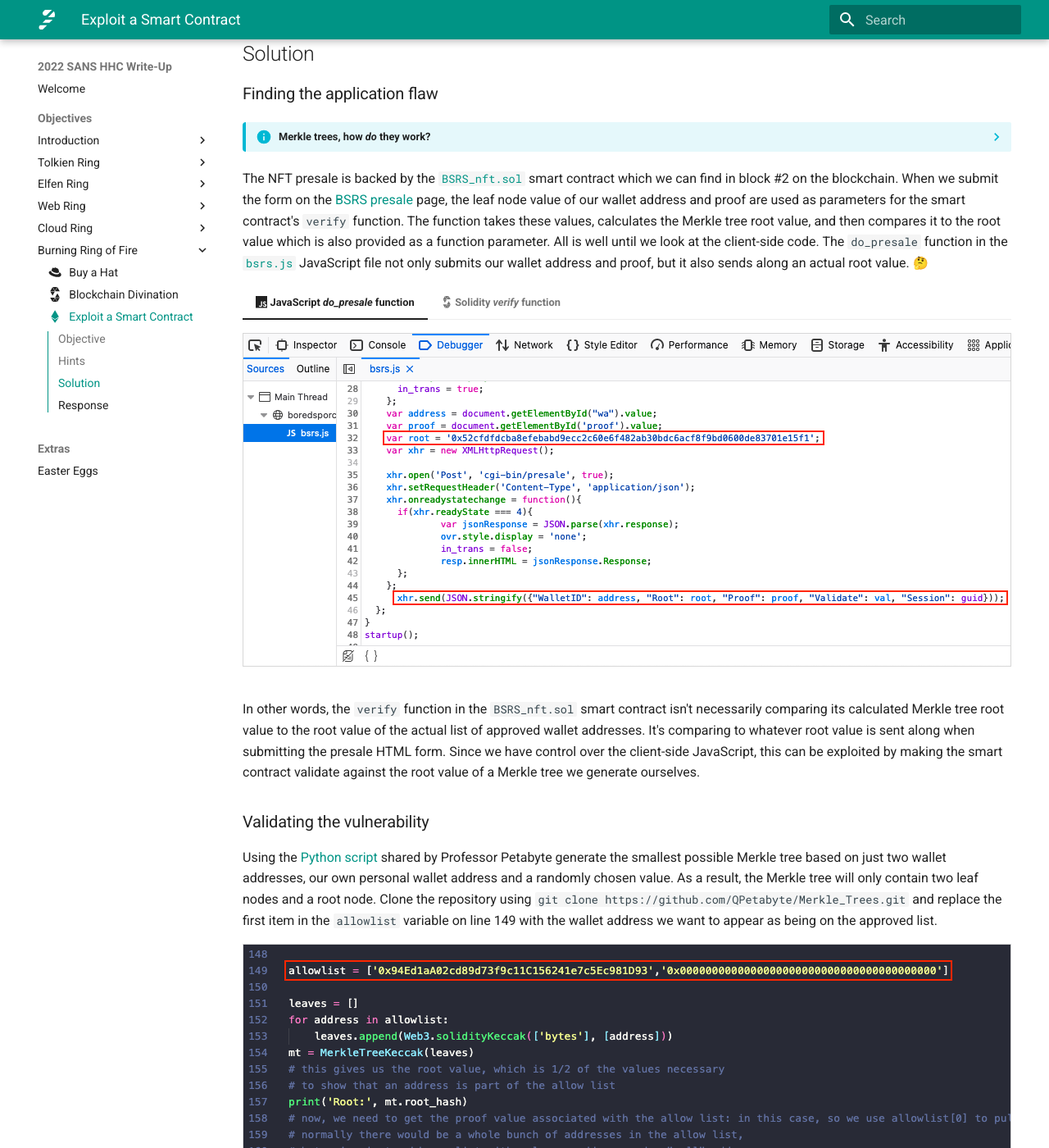
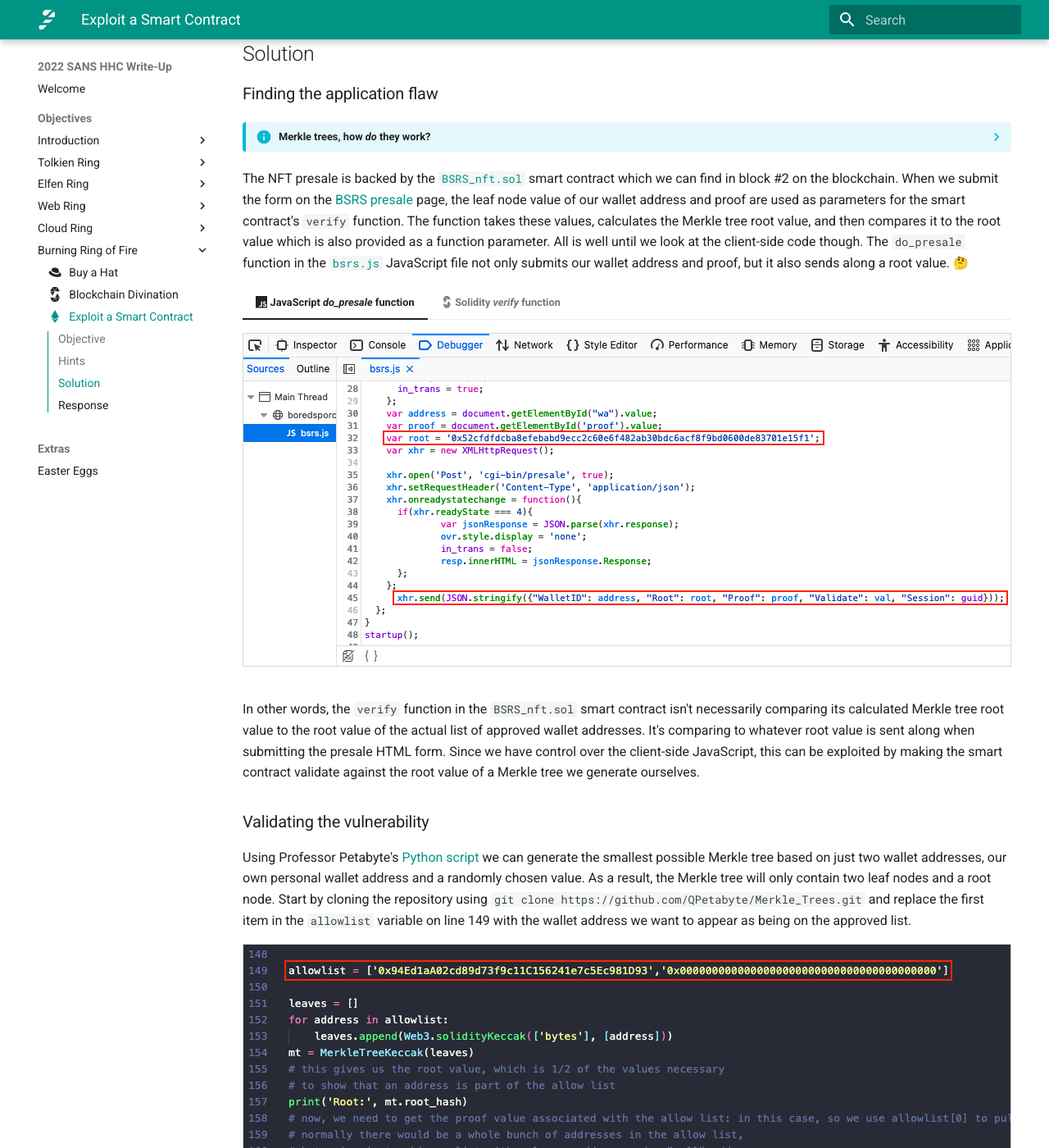
Before and after one commit to crahan/HolidayHackChallenge2022, an MkDocs documentation site: the page built from docs/objectives/o16.md, in a window 1280 px wide and 1400 px high, scrolled down 644 px. Shown: the whole window at 82% size. Built offline with MkDocs 1.6.1 and Material for MkDocs 9.7.7, drawn with Linux system fonts in a browser that asks for light colours; emoji names are drawn with the system emoji font; comment, search, counter and statistics services are not loaded; some of the changed text lies outside the part shown.

Commit message:
O16 reviewed

```diff
--- a/docs/objectives/o16.md
+++ b/docs/objectives/o16.md
@@ -44,7 +44,7 @@
 
     In short, storing information in the blockchain is expensive. To work around this, Merkle tree root and leaf node values are calculated from the list of approved wallet addresses and only the root value is stored in the blockchain. Users on the approved list are then provided with a series of leaf node values called a proof which can be used in combination with the user's wallet address to calculate the root value. If the calculated root value matches the original value stored in the blockchain, the user is confirmed to be on the approved list.
 
-The NFT presale is backed by the [`BSRS_nft.sol`](../artifacts/objectives/o16/BSRS_nft.sol) smart contract which we can find in block #2 on the blockchain. When we submit the form on the [BSRS presale](https://boredsporcrowboatsociety.com/presale.html) page, the leaf node value of our wallet address and proof are used as parameters for the smart contract's `verify` function. The function takes these values, calculates the Merkle tree root value, and then compares it to the root value which is also provided as a function parameter. All is well until we look at the client-side code. The `do_presale` function in the [`bsrs.js`](../artifacts/objectives/o16/bsrs.js) JavaScript file not only submits our wallet address and proof, but it also sends along an actual root value. :thinking_face:
+The NFT presale is backed by the [`BSRS_nft.sol`](../artifacts/objectives/o16/BSRS_nft.sol) smart contract which we can find in block #2 on the blockchain. When we submit the form on the [BSRS presale](https://boredsporcrowboatsociety.com/presale.html) page, the leaf node value of our wallet address and proof are used as parameters for the smart contract's `verify` function. The function takes these values, calculates the Merkle tree root value, and then compares it to the root value which is also provided as a function parameter. All is well until we look at the client-side code though. The `do_presale` function in the [`bsrs.js`](../artifacts/objectives/o16/bsrs.js) JavaScript file not only submits our wallet address and proof, but it also sends along a root value. :thinking_face:
 
 === ":simple-javascript: JavaScript *do_presale* function"
     ![JavaScript do_presale function](../img/objectives/o16/javascript_flaw.png){ class=border }
@@ -57,19 +57,19 @@
 
 ### Validating the vulnerability
 
-Using the [Python script](https://github.com/QPetabyte/Merkle_Trees) shared by Professor Petabyte generate the smallest possible Merkle tree based on just two wallet addresses, our own personal wallet address and a randomly chosen value. As a result, the Merkle tree will only contain two leaf nodes and a root node. Clone the repository using `git clone https://github.com/QPetabyte/Merkle_Trees.git` and replace the first item in the `allowlist` variable on line 149 with the wallet address we want to appear as being on the approved list.
+Using Professor Petabyte's [Python script](https://github.com/QPetabyte/Merkle_Trees) we can generate the smallest possible Merkle tree based on just two wallet addresses, our own personal wallet address and a randomly chosen value. As a result, the Merkle tree will only contain two leaf nodes and a root node. Start by cloning the repository using `git clone https://github.com/QPetabyte/Merkle_Trees.git` and replace the first item in the `allowlist` variable on line 149 with the wallet address we want to appear as being on the approved list.
 
 ![Update merkle_tree.py](../img/objectives/o16/merkle_tree_python.png){ class=border }
 
-Run the script using `python merkle_tree.py` which will generate the Merkle tree values shown below.
+Next, run the script using `python merkle_tree.py` which will generate the Merkle tree values shown below.
 
 ![Merkle tree](../img/objectives/o16/merkle_tree.png){ class=border }
 
-We can now validate the generated root (R) and proof (N2) by using our web browser's developer tools to first update the `root` variable in the `do_presale` function and then submitting our wallet hash (1) and generated proof (N2) via the HTML form on the BSRS presale page. Alternatively, we can use a tool like [curl](https://curl.se/) to manually submit the POST request to `/cgi-bin/presale`. Make sure to keep the *Validate Only* option checked or the `Validate` field set to *true* in the request as we're just testing.
+We can now validate the generated root (R) and proof (N2) by using our web browser's developer tools to first update the `root` variable in the `do_presale` function and then submitting our wallet hash (1) and generated proof (N2) via the HTML form on the BSRS presale page. Alternatively, we can use a tool like [curl](https://curl.se/) to manually submit the POST request to `/cgi-bin/presale`. As we're just testing, make sure to keep the *Validate Only* option checked or the `Validate` field set to *true* in the HTTP request.
 
 ![Merkle tree](../img/objectives/o16/validate.png){ class=border }
 
-Looks like we successfully tricked the website into thinking we are on the allowed list. Time to go shopping!
+Looks like we successfully tricked the website into thinking we are on the allowed list. It's time to go shopping!
 
 
 ### Running the exploit
```
Also changed, not shown: other parts of docs/objectives/o16.md (+1 -1 lines).
